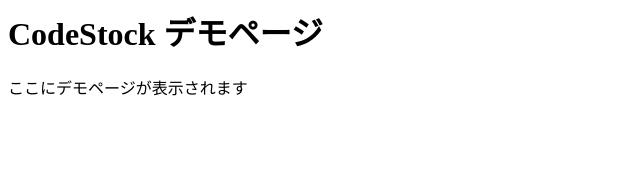
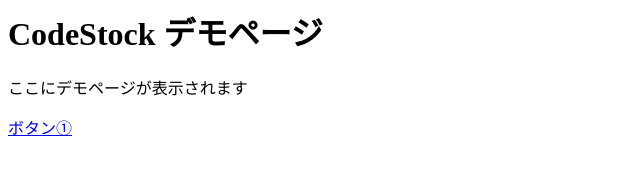
Before and after one commit to wataru4635/code-stock-library-wataru4635, a plain HTML site: page docs/index.html in a window 1280 px wide. Shown: the full height of the page, 0-640 px from the left. Drawn offline with Linux system fonts and the light colour scheme.

Commit message:
デモページインデックスに ボタン① へのリンクを追加

```diff
--- a/docs/index.html
+++ b/docs/index.html
@@ -1 +1 @@
-<html><body><h1>CodeStock デモページ</h1><p>ここにデモページが表示されます</p></body></html>
+<html><body><h1>CodeStock デモページ</h1><p>ここにデモページが表示されます</p><p><a href="./ボタン①.html">ボタン①</a></p></body></html>
```
